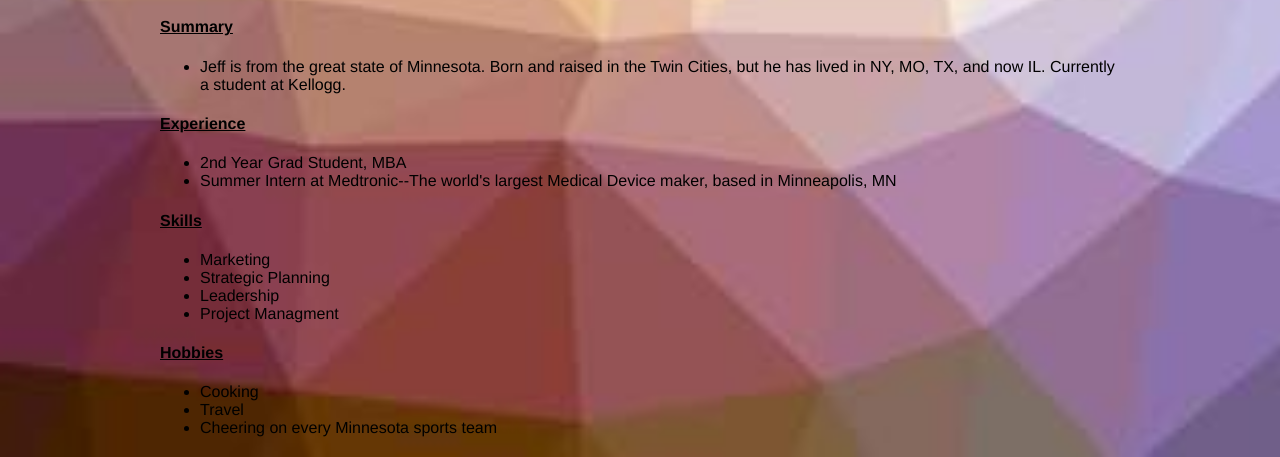
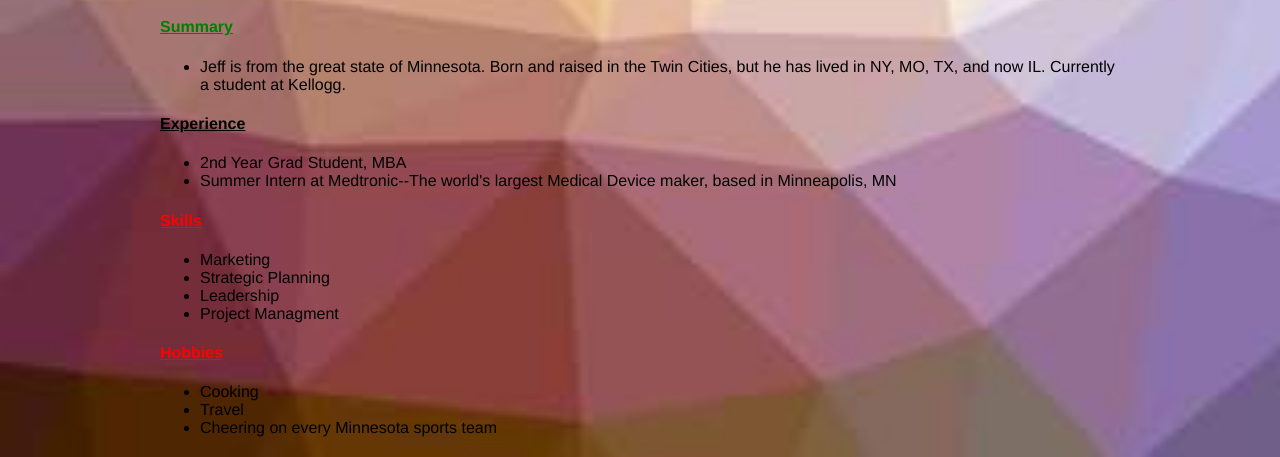
Before and after one commit to jbjorlin/jbjorlin.github.io, a plain HTML site: page index.html in a window 1280 px wide. Shown: the part 790-1247 px from the top of the page. Drawn offline with nearby package versions, Linux system fonts and the light colour scheme.

Commit message:
Class and ID test

```diff
--- a/style.css
+++ b/style.css
@@ -23,10 +23,10 @@ h4 {
   color: black;
   text-decoration: underline;
 }
-#Summary{
+#summary{
   color: green;
   text-decoration: underline;
 }
 .skills_hobbies{
-  color: black;
+  color: red;
 }
```
